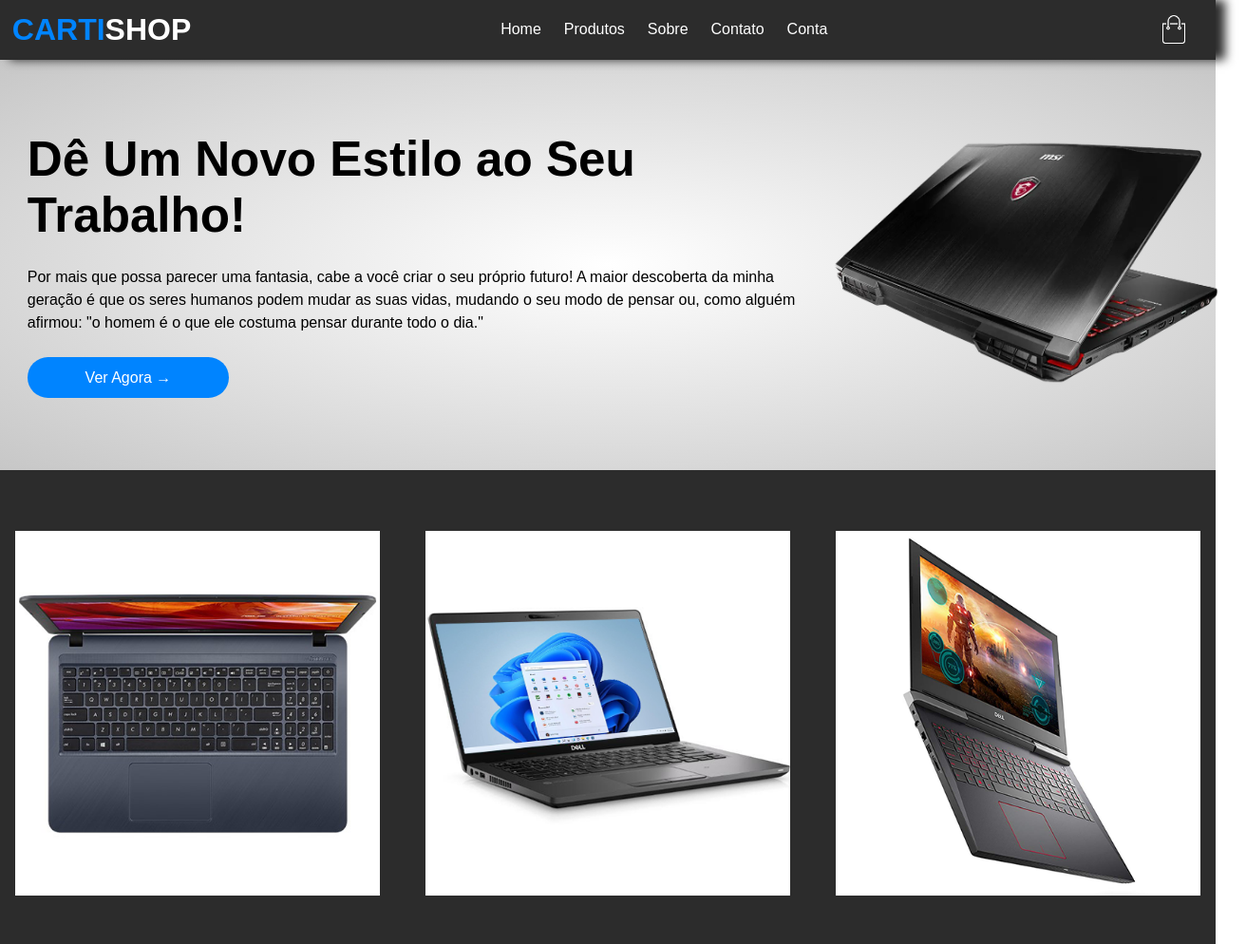
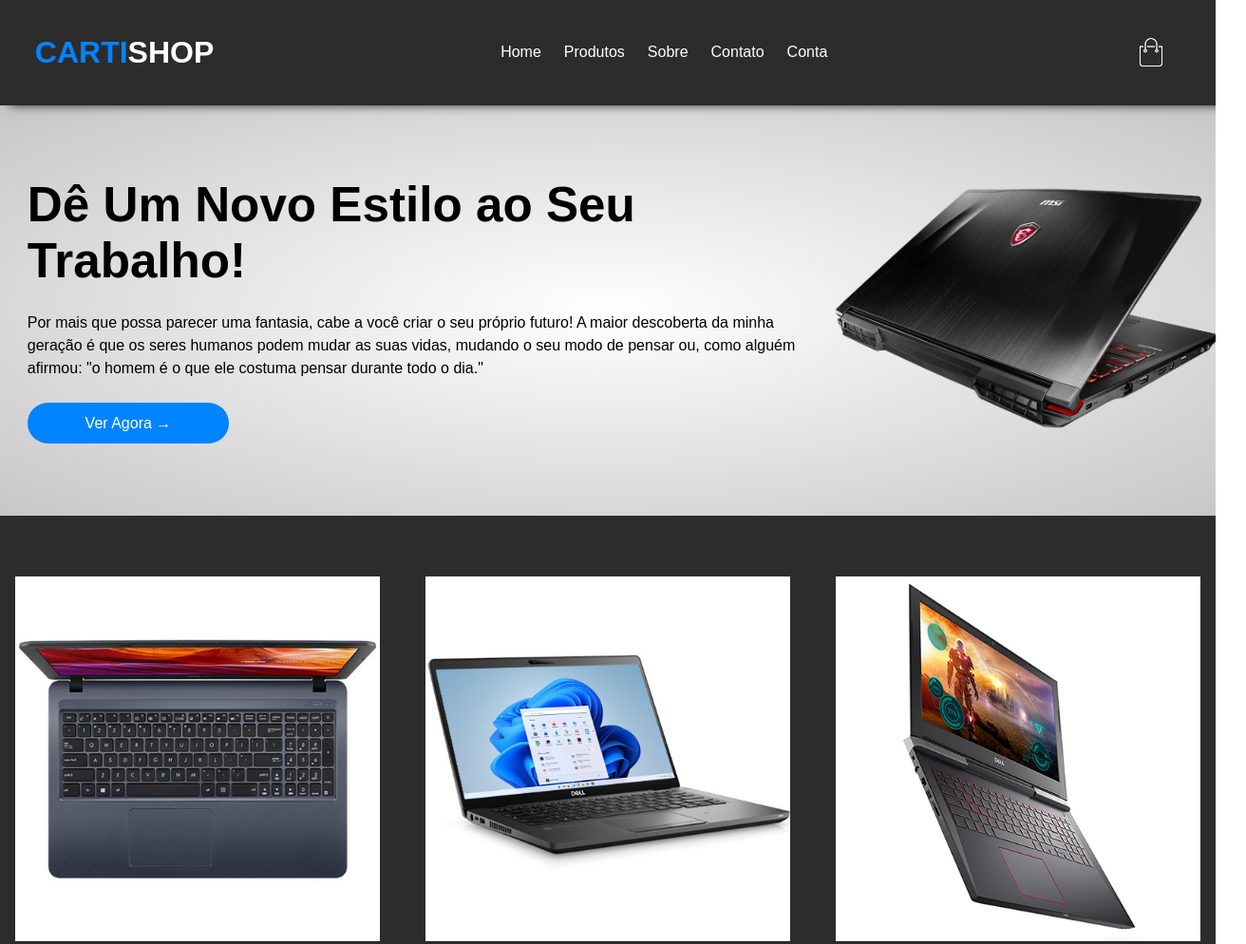
Before and after one commit to kaikbomfim/CartiShop, a plain HTML site: page index.html in a window 1280 px wide. Shown: the top 994 px of the page at 95% size, 1312 px wide, since content can reach past the window. Drawn offline with Linux system fonts and the light colour scheme.

Commit message:
cartishop

```diff
--- a/assets/styles/index.css
+++ b/assets/styles/index.css
@@ -2,6 +2,10 @@
     box-sizing: border-box;
     padding: 0;
     margin: 0;
+}
+
+html, body{
+    overflow-x: hidden;
 }
 
 body{
@@ -21,7 +25,7 @@ body{
 
 .navbar{
     background-color: #2c2c2c;
-    padding: 1.5rm;
+    padding: 1.5rem;
     position: sticky;
     top: 0;
     box-shadow: 10px 0px 10px #2c2c2c;
```
